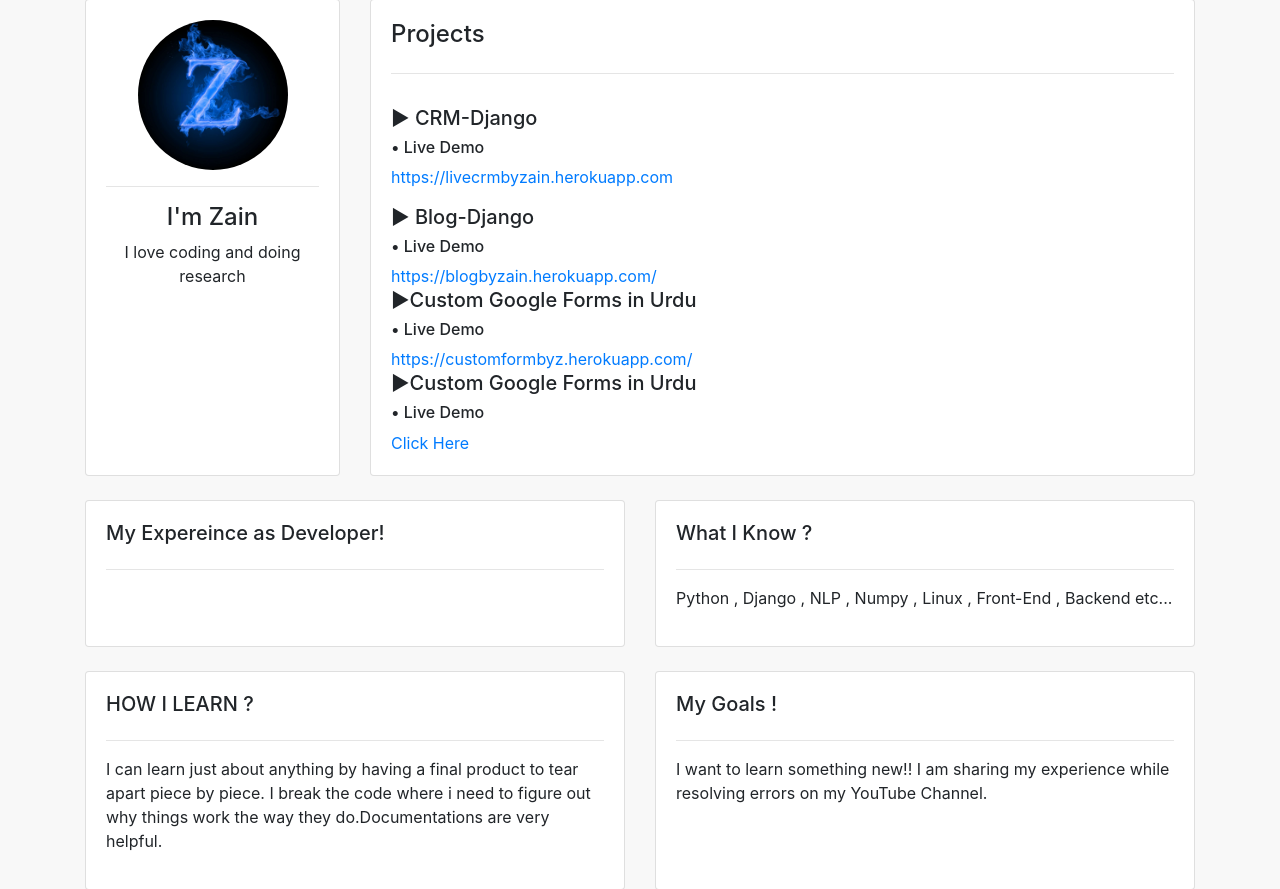
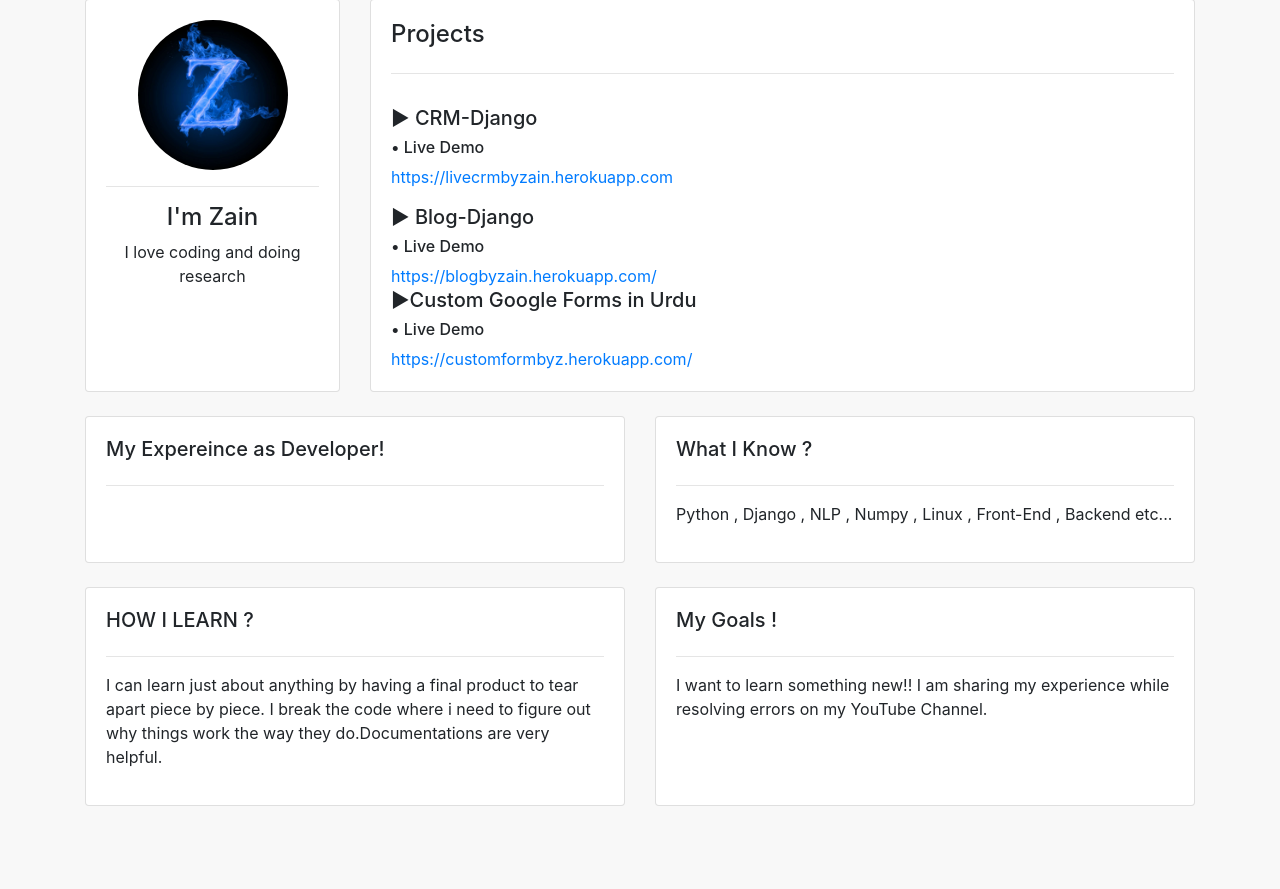
Before and after one commit to mzain321/Portfolio, a Django app: page / in a window 1280 px wide. Shown: the part 25-914 px from the top of the page. After the commit the page ends 831 px from the top, so only its background shows below. Run offline with Django 4.2, Linux system fonts and the light colour scheme.

Commit message:
Update home.html

```diff
--- a/base/templates/base/home.html
+++ b/base/templates/base/home.html
@@ -41,11 +41,7 @@
 						<h6>• Live Demo</h6>
 						<a href="https://zainform.herokuapp.com/">https://customformbyz.herokuapp.com/</a>
 
-<h5>►Custom Google Forms in Urdu </h5>
 
-
-					<h6>• Live Demo</h6>
-						<a href="https://zainform.herokuapp.com/login">Click Here</a>
 
 
 					</div>
```
